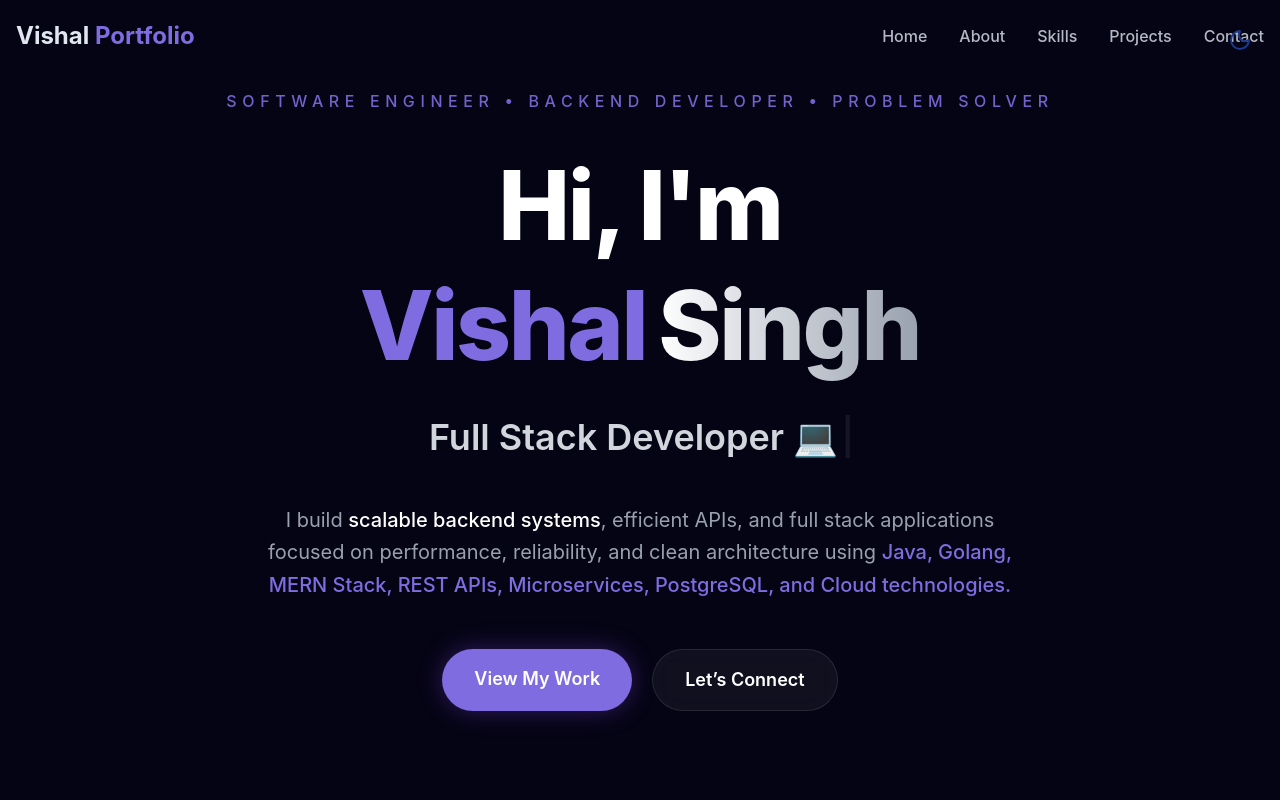
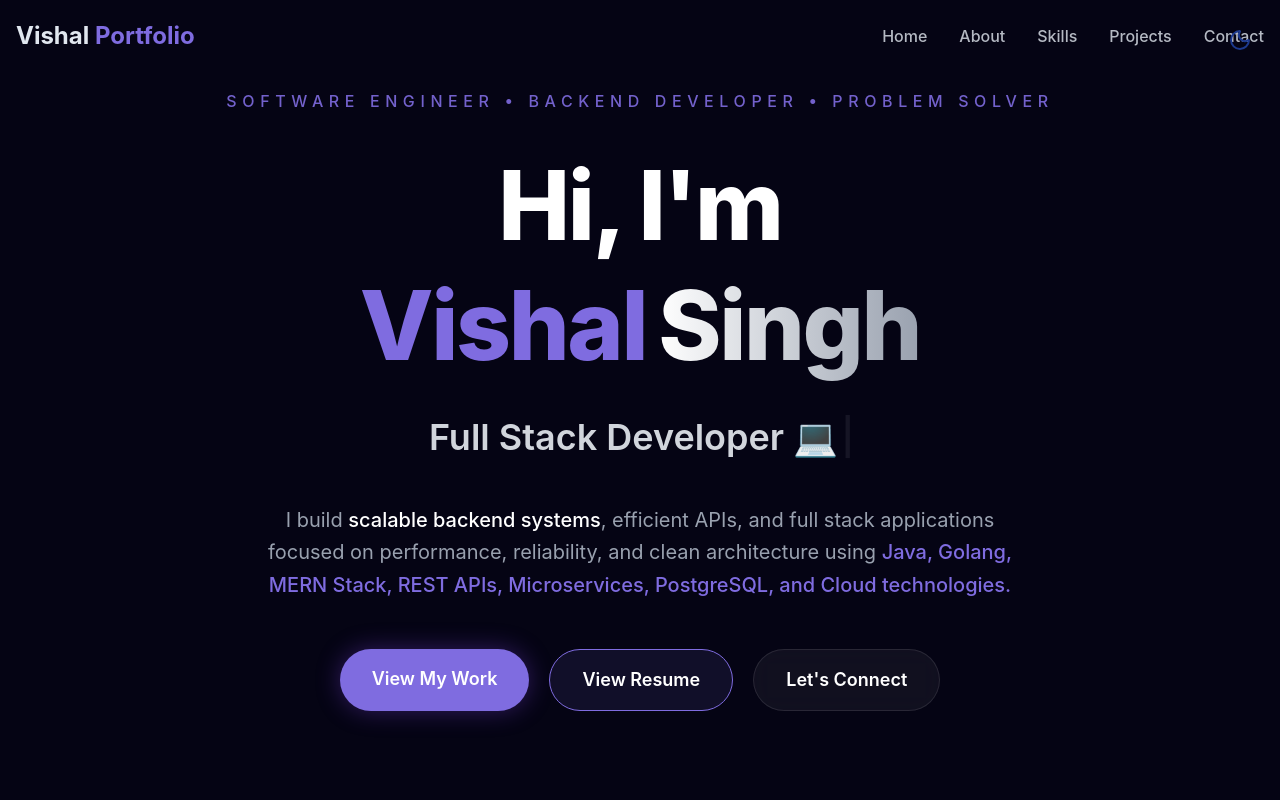
Before and after one commit to VISHAL55UIET/Vishal-New-PortFolio, a React (Vite) app in the folder Portfolio/: page / in a window 1280 px wide. Shown: the top 800 px of the page. Built offline with nearby package versions, Linux system fonts and the light colour scheme.

Commit message:
Adding Resume

```diff
--- a/Portfolio/src/components/HeroSection.jsx
+++ b/Portfolio/src/components/HeroSection.jsx
@@ -1,5 +1,5 @@
 import { Typewriter } from "react-simple-typewriter";
-
+import resume from "../assets/resume/Vishal_Singh_Resume.pdf";
 export const HeroSection = () => {
   return (
     <section
@@ -73,6 +73,7 @@ export const HeroSection = () => {
 
           {/* CTA Buttons */}
          <div className="flex flex-col sm:flex-row gap-5 justify-center pt-4">
+
   <a
     href="#projects"
     className="px-8 py-4 rounded-full bg-primary text-white font-semibold text-lg hover:scale-105 transition-all duration-300 shadow-[0_0_25px_rgba(130,69,236,0.35)]"
@@ -81,11 +82,21 @@ export const HeroSection = () => {
   </a>
 
   <a
+    href={resume}
+    target="_blank"
+    rel="noopener noreferrer"
+    className="px-8 py-4 rounded-full border border-primary bg-primary/10 text-white font-semibold text-lg hover:scale-105 transition-all duration-300"
+  >
+    View Resume
+  </a>
+
+  <a
     href="#contact"
     className="px-8 py-4 rounded-full border border-white/10 bg-white/5 backdrop-blur-md text-white font-semibold text-lg hover:border-primary hover:text-primary transition-all duration-300"
   >
-              Let’s Connect
+    Let's Connect
   </a>
+
 </div>
         </div>
       </div>
```
Also changed, not shown: 1 other file (tests, documents, lock files or other folders). Lines whose indentation alone changed are shown as unchanged.
